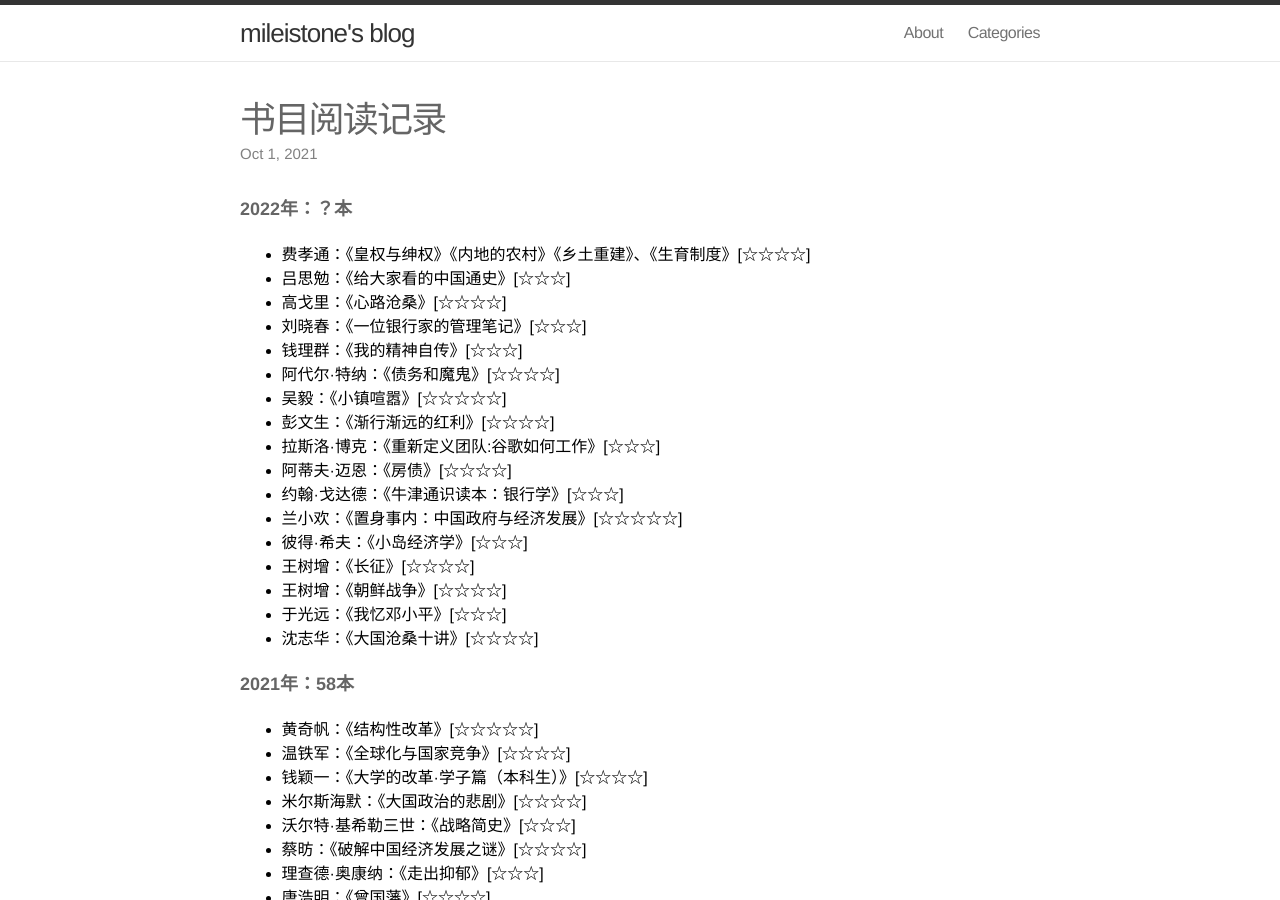
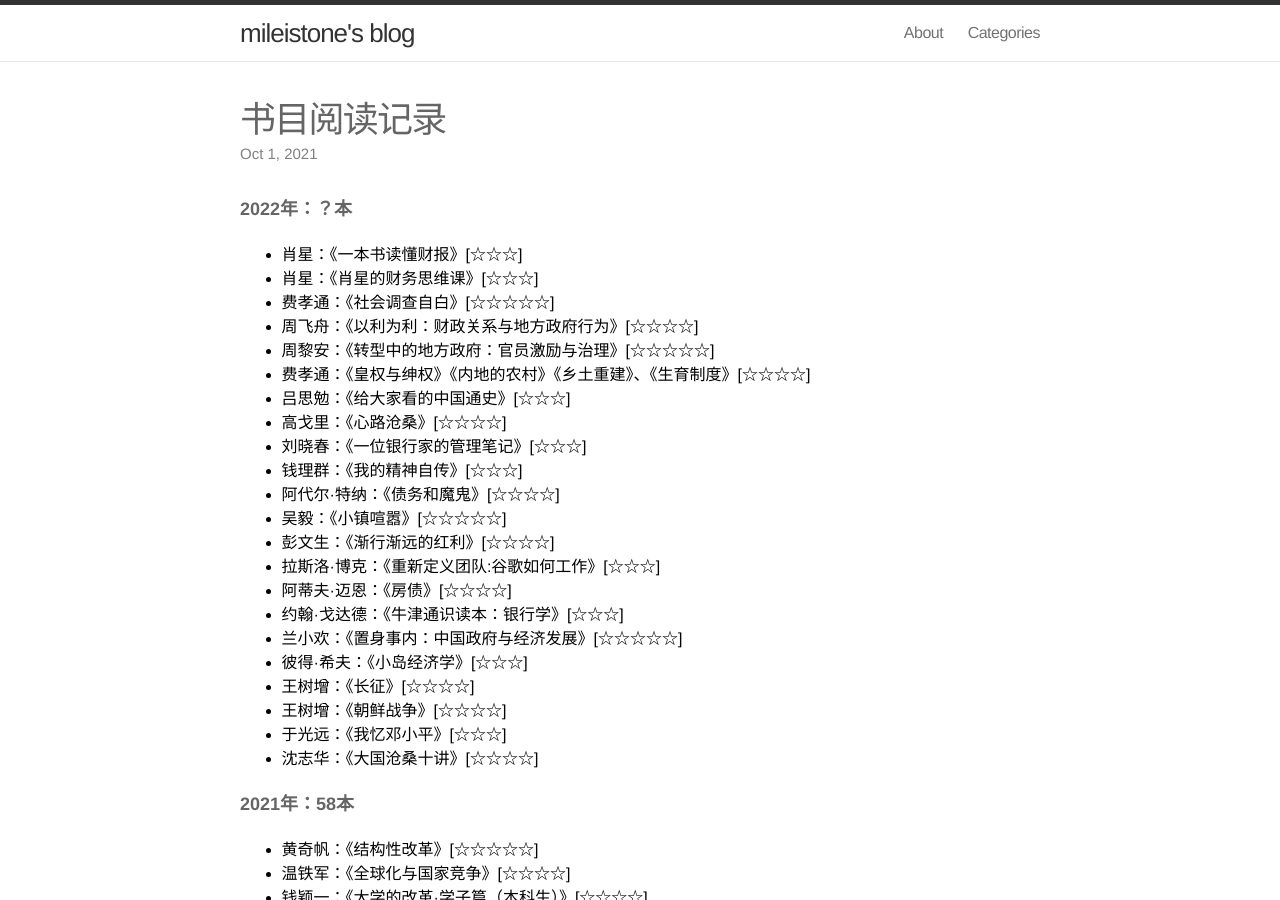
Before and after one commit to mileistone/mileistone.github.io, a Jekyll site: the page built from _posts/2021-10-01-books.md, in a window 1280 px wide and 900 px high. Built offline with Jekyll 4.4.1, drawn with Linux system fonts in a browser that asks for light colours.

Commit message:
Update 2021-10-01-books.md

```diff
--- a/_posts/2021-10-01-books.md
+++ b/_posts/2021-10-01-books.md
@@ -8,6 +8,11 @@ date: 2021-10-01 22:00:00
 ---
 
 ##### 2022年：？本
+- 肖星：《一本书读懂财报》[☆☆☆]
+- 肖星：《肖星的财务思维课》[☆☆☆]
+- 费孝通：《社会调查自白》[☆☆☆☆☆]
+- 周飞舟：《以利为利：财政关系与地方政府行为》[☆☆☆☆]
+- 周黎安：《转型中的地方政府：官员激励与治理》[☆☆☆☆☆]
 - 费孝通：《皇权与绅权》《内地的农村》《乡土重建》、《生育制度》[☆☆☆☆]
 - 吕思勉：《给大家看的中国通史》[☆☆☆]
 - 高戈里：《心路沧桑》[☆☆☆☆]
```
